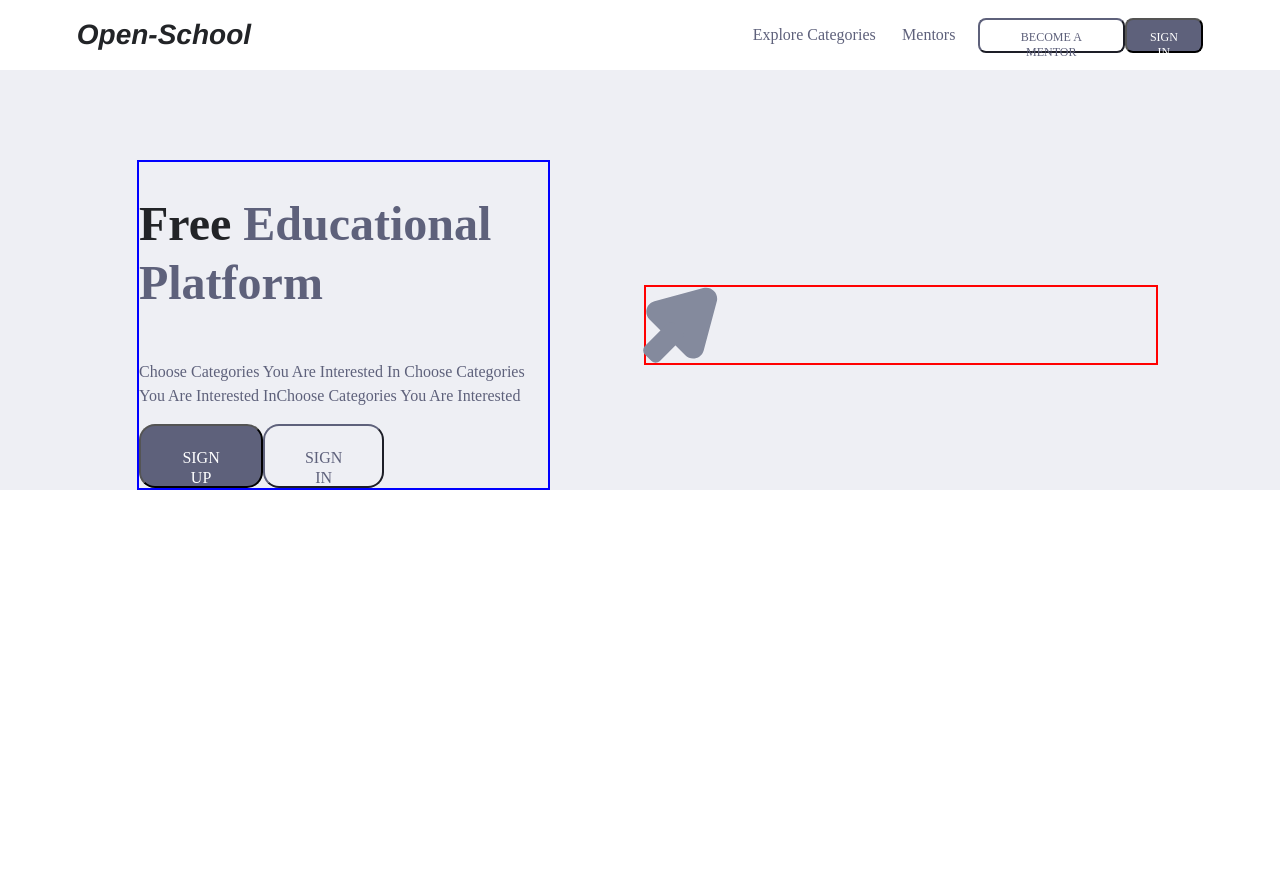
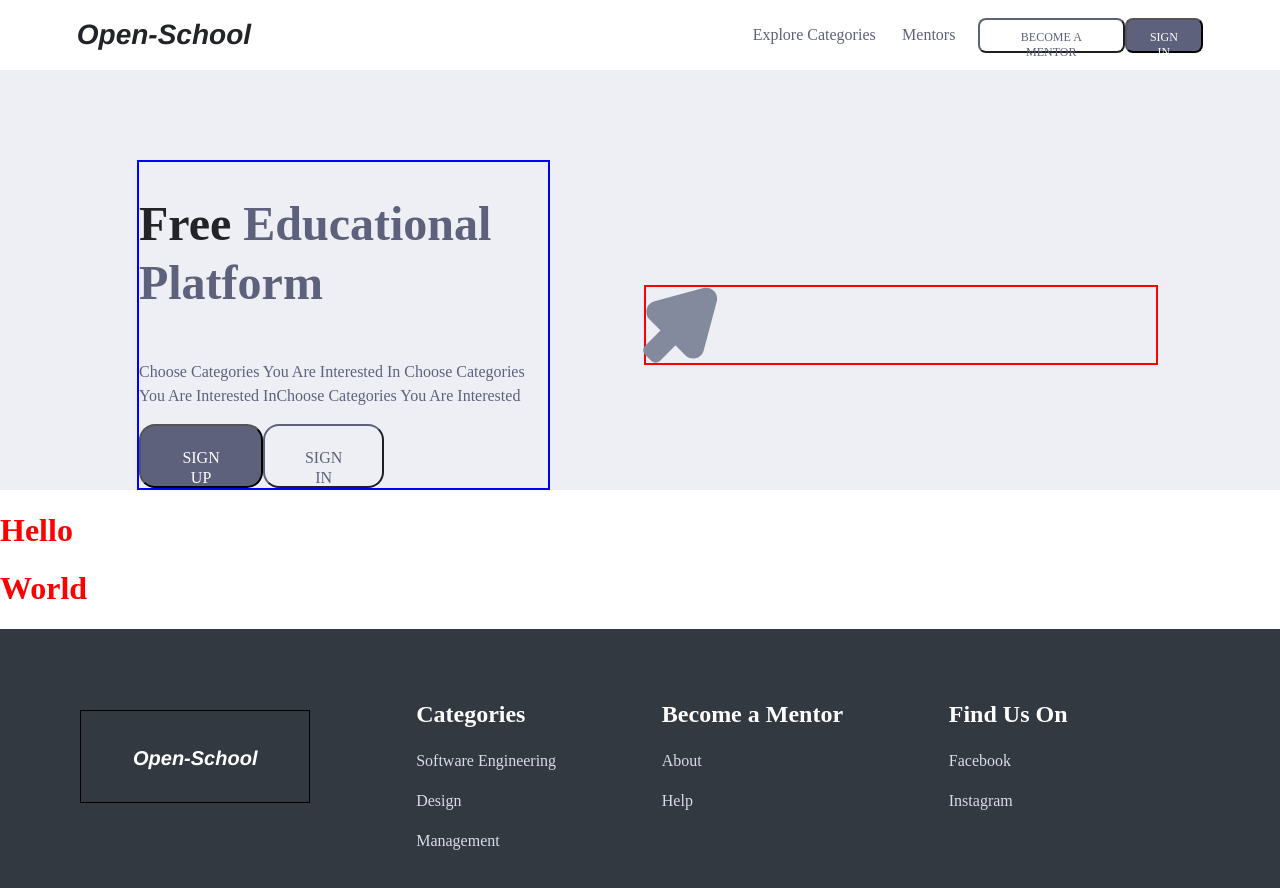
Before and after one commit to SevakMart/open-school, a React (Create React App) app in the folder os-ui/: page /homepage in a window 1280 px wide. Shown: the top 888 px of the page. Before the commit the page ends 800 px from the top, so only its background shows below. Built offline with nearby package versions, Linux system fonts and the light colour scheme.

Commit message:
Create the Footer component

```diff
--- /dev/null
+++ b/os-ui/src/component/Footer/Footer.module.scss
@@ -0,0 +1,37 @@
+@import "../../styles/Mixins/ButtonMixin.scss";
+@import "../../styles/Mixins/FlexMixins.scss";
+@import "../../styles/Mixins/FontMixin.scss";
+
+.mainContainer {
+  @include flexStyle(row, none, space-between);
+  background-color: #333941;
+  padding-left: 6.25%;
+  padding-right: 16.6%;
+  padding-top: 4%;
+  padding-bottom: 7%;
+  & button:nth-of-type(1) {
+    @include buttonStyle(
+      transparent,
+      #ffffff,
+      none,
+      none,
+      93px,
+      52px,
+      52px,
+      35px,
+      35px
+    );
+    @include fontStyle("Helvetica Neue", italic, 700, 20px, 24px);
+    margin-top: 3%;
+    border: 1px solid #000000;
+  }
+  h2 {
+    @include fontStyle("Montserrat", normal, 700, 24px, 29px);
+    color: #ffffff;
+  }
+  p {
+    @include fontStyle("Montserrat", normal, 400, 16px, 24px);
+    color: #d9dbe9;
+    cursor: pointer;
+  }
+}
--- /dev/null
+++ b/os-ui/src/component/Footer/Footer.tsx
@@ -0,0 +1,30 @@
+import styles from './Footer.module.scss';
+import Button from '../Button/Button';
+
+const Footer = () => {
+  const {
+    mainContainer, categories, becomeMentor, findUsOn,
+  } = styles;
+  return (
+    <div className={mainContainer}>
+      <Button>Open-School</Button>
+      <div className={categories}>
+        <h2>Categories</h2>
+        <p>Software Engineering</p>
+        <p>Design</p>
+        <p>Management</p>
+      </div>
+      <div className={becomeMentor}>
+        <h2>Become a Mentor</h2>
+        <p>About</p>
+        <p>Help</p>
+      </div>
+      <div className={findUsOn}>
+        <h2>Find Us On</h2>
+        <p>Facebook</p>
+        <p>Instagram</p>
+      </div>
+    </div>
+  );
+};
+export default Footer;
--- a/os-ui/src/pages/Homepage/Homepage.tsx
+++ b/os-ui/src/pages/Homepage/Homepage.tsx
@@ -1,6 +1,12 @@
 import Header from '../../component/Header/Header';
+import Footer from '../../component/Footer/Footer';
 
 const Homepage = () => (
-  <Header />
+  <>
+    <Header />
+    <h1>Hello</h1>
+    <h1>World</h1>
+    <Footer />
+  </>
 );
 export default Homepage;
```
